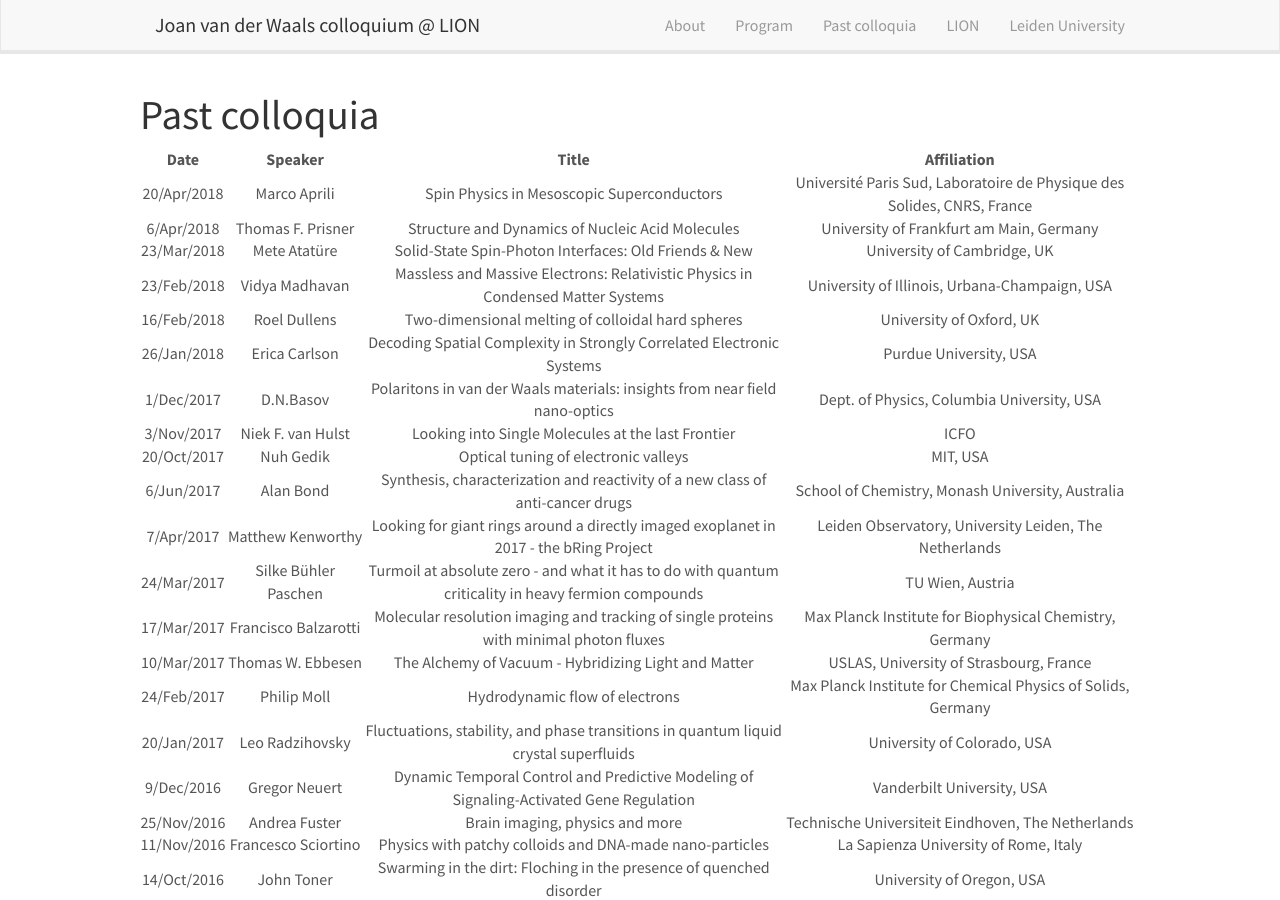
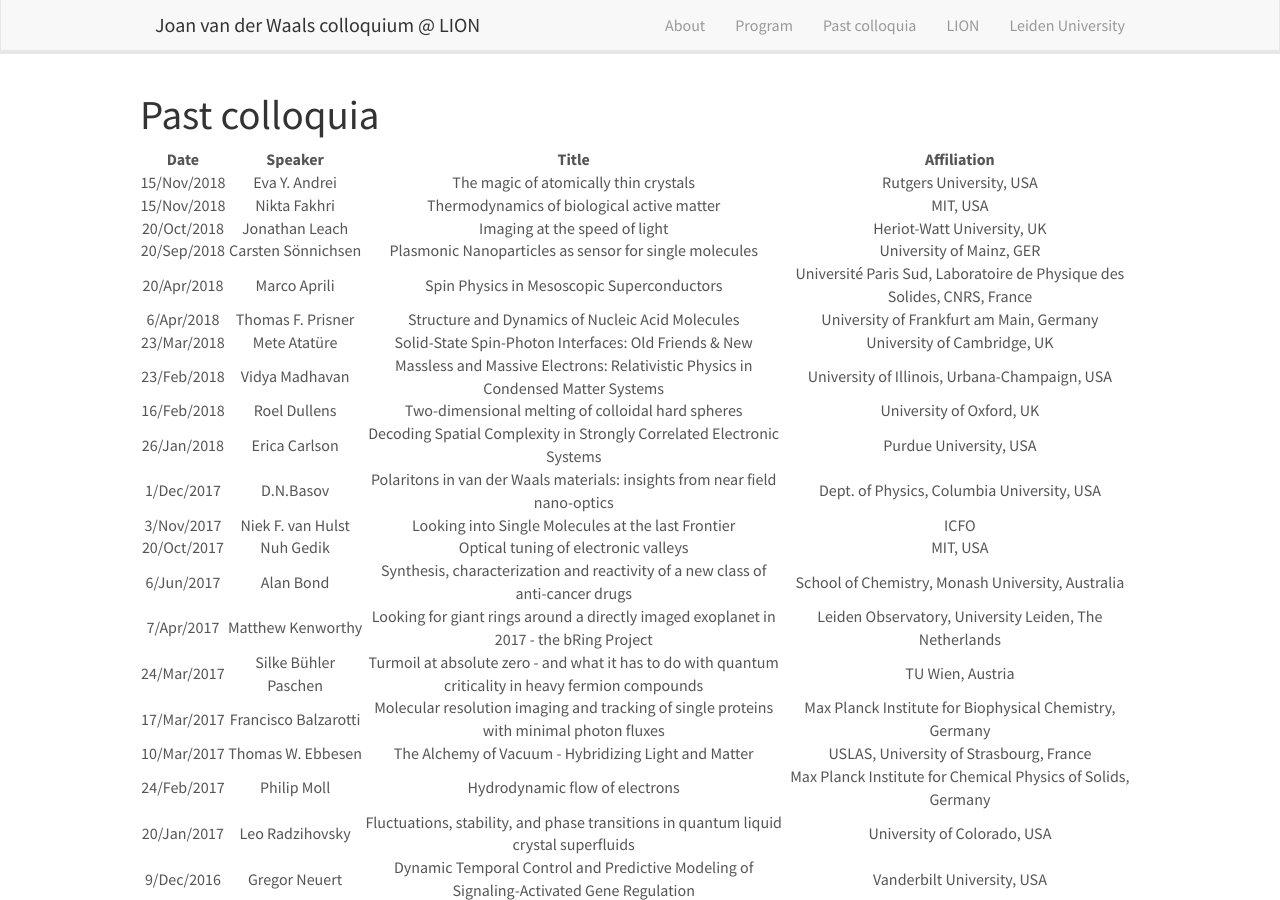
Before and after one commit to JvdWColloquium/JvdWColloquium.github.io, a Jekyll site: the page built from _pages/past.md, in a window 1280 px wide and 900 px high. Built offline with Jekyll 4.4.1, drawn with Linux system fonts in a browser that asks for light colours; nearby versions of some CDN libraries.

Commit message:
Update past.md

```diff
--- a/_pages/past.md
+++ b/_pages/past.md
@@ -11,6 +11,10 @@ permalink: /past
 
 |**Date**|**Speaker**|**Title**|**Affiliation**|
 |:-----:|:-----:|:-----:|:-----:|
+| 15/Nov/2018 | Eva Y. Andrei  | The magic of atomically thin crystals  | Rutgers University, USA  | |
+| 15/Nov/2018 | Nikta Fakhri  | Thermodynamics of biological active matter  | MIT, USA  | |
+| 20/Oct/2018 | Jonathan Leach  | Imaging at the speed of light  | Heriot-Watt University, UK  | |
+| 20/Sep/2018 | Carsten Sönnichsen  | Plasmonic Nanoparticles as sensor for single molecules  | University of Mainz, GER  | |
 | 20/Apr/2018 | Marco Aprili                | Spin Physics in Mesoscopic Superconductors                                                                                                         | Université Paris Sud, Laboratoire de Physique des Solides, CNRS, France                                                   |  |
 | 6/Apr/2018  | Thomas F. Prisner           | Structure and Dynamics of Nucleic Acid Molecules                                                                                                   | University of Frankfurt am Main, Germany                                                                                  |  |
 | 23/Mar/2018 | Mete Atatüre                | Solid-State Spin-Photon Interfaces: Old Friends & New                                                                                              | University of Cambridge, UK                                                                                               |  |
```
